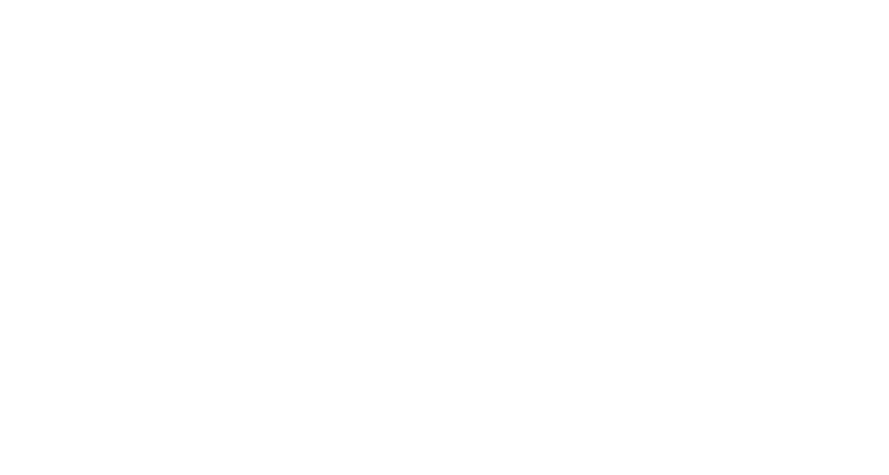
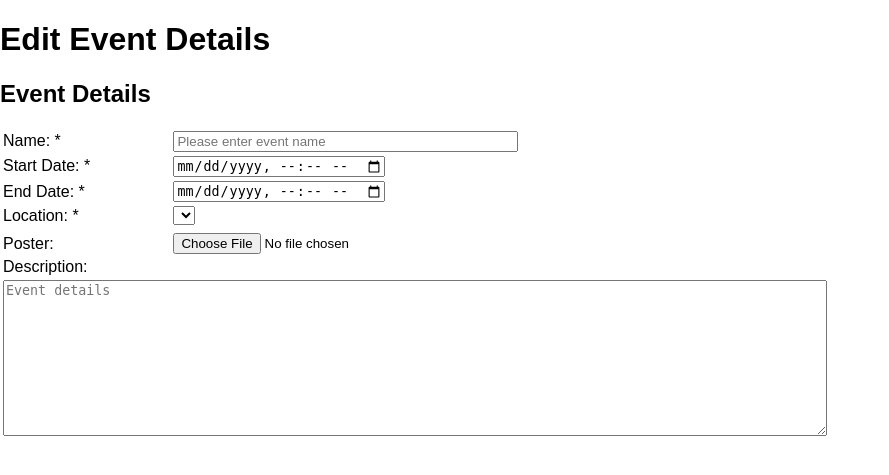
Before and after one commit to Hooiqi/TT8L-04, a Flask app: page / in a window 1280 px wide. Before the commit the part shown is empty. Shown: the top 475 px of the page, without its empty margins (0-889 px from the left). Run offline with Flask 3, Linux system fonts and the light colour scheme; lists and menus that the app fills with data are empty.

Commit message:
create form content for editing event details

```diff
--- a/templates/create_event.html
+++ b/templates/create_event.html
@@ -1,9 +1,69 @@
 {% extends 'base.html' %}
 
+{% block title %}Create Event{% endblock %}
+
 {% block head %}
-{% block title %}{% endblock %}
 {% endblock %}
 
-{% block body %}
-
+{% block content %}
+<main>
+    <h1>Edit Event Details</h1>
+    <div>
+        <h2>Event Details</h2>
+        <table>
+            <tr>
+                <!--Set event name-->
+                <td>Name: *</td>
+                <td><input type="text" name="" placeholder="Please enter event name" size="40px"></input>
+                </td>
+            </tr>
+            <tr>
+                <!--Set event date-->
+                <td><label for="startdate">Start Date: * </label></td>
+                <td>
+                    <form action="">
+                        <input type="datetime-local" id="startdate" name="startdate">
+                    </form>
+                </td>
+            </tr>
+            <tr>
+                <!--Set event date-->
+                <td><label for="enddate">End Date: * </label></td>
+                <td>
+                    <form action="">
+                        <input type="datetime-local" id="enddate" name="enddate">
+                    </form>
+                </td>
+            </tr>
+            <tr>
+                <!--Set event location-->
+                <td>Location: *</td>
+                <td>
+                    <select name="" style="100px;" required>
+                    </select>
+                </td>
+            </tr>
+            <tr>
+                <td></td>
+                <td></td>
+            </tr>
+            <tr>
+                <td><label for="img">Poster:</label></td>
+                <td>
+                    <form action="">
+                        <input type="file" id="img" name="img" accept="image/*">
+                    </form>
+                </td>
+            </tr>
+            <tr>
+                <!--Ruang untuk masukkan Password-->
+                <td colspan="2">Description: </td>
+            </tr>
+            <tr>
+                <td colspan="2"><textarea type="" name="event_descr"
+                    placeholder="Event details" rows="10" cols="100%"></textarea></td>
+            </tr>
+        </table>
+    </div>
+</main>
 {% endblock %}
```
